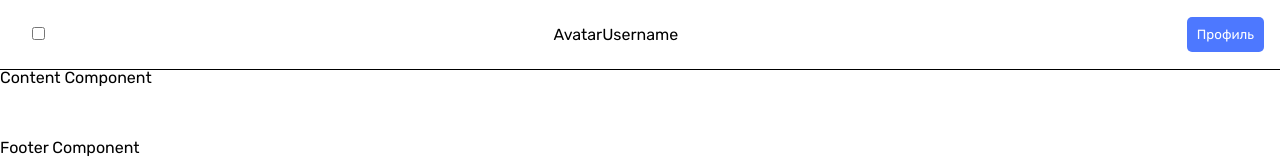
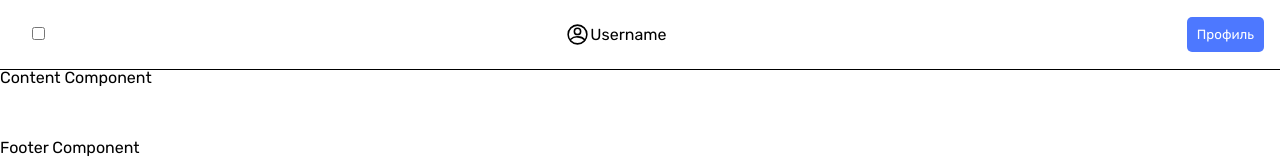
Before and after one commit to Fillsen/kandkteam-test, a React (Create React App) app: page / in a window 1280 px wide. Shown: the top 160 px of the page. Built offline with nearby package versions, Linux system fonts and the light colour scheme.

Commit message:
default header state ready

```diff
--- a/src/components/Header/Header.module.scss
+++ b/src/components/Header/Header.module.scss
@@ -1,7 +1,7 @@
 // All resolutions
 .header {
   padding: 1rem;
-  border-bottom: 1px solid;
+  border-bottom: 1px solid #000;
 }
 
 // Mobile
@@ -29,6 +29,11 @@
     display: flex;
     align-items: center;
   }
+
+  &__avatar {
+    width: 25px;
+    height: 25px;
+  }
 }
 
 // Desktop
--- a/src/components/Header/User/User.jsx
+++ b/src/components/Header/User/User.jsx
@@ -1,15 +1,16 @@
 import styles from '../Header.module.scss';
+import icon from 'assets/resource/avatar.svg';
 
 export const User = (
     {
         className,
-        avatar = 'Avatar',
+        avatar = icon,
         username = 'Username'
     }
 ) => {
     return (
         <div className={className}>
-            <div className={styles.profile__avatar}>{avatar}</div>
+            <img src={avatar} className={styles.profile__avatar} alt="ava"/>
             <div className={styles.profile__name}>{username}</div>
         </div>
     );
--- a/src/ui/Button/Button.jsx
+++ b/src/ui/Button/Button.jsx
@@ -1,7 +1,7 @@
 import cn from 'classnames';
 import styles from './Button.module.scss';
 
-export const Button = ({children, disabled, variant, ...props}) => {
+export const Button = ({variant, disabled, children, ...props}) => {
 
     let classNames = cn(
         {[styles[[`${variant}`]]]: variant !== undefined}
--- a/src/ui/Button/Button.module.scss
+++ b/src/ui/Button/Button.module.scss
@@ -1,7 +1,6 @@
 button {
   cursor: pointer;
   padding: 10px;
-  background-color: #FFFFFF;
   border-radius: 5px;
   transition-duration: 0.3s;
 }
```
Also changed, not shown: src/assets/resource/avatar.svg (added).
